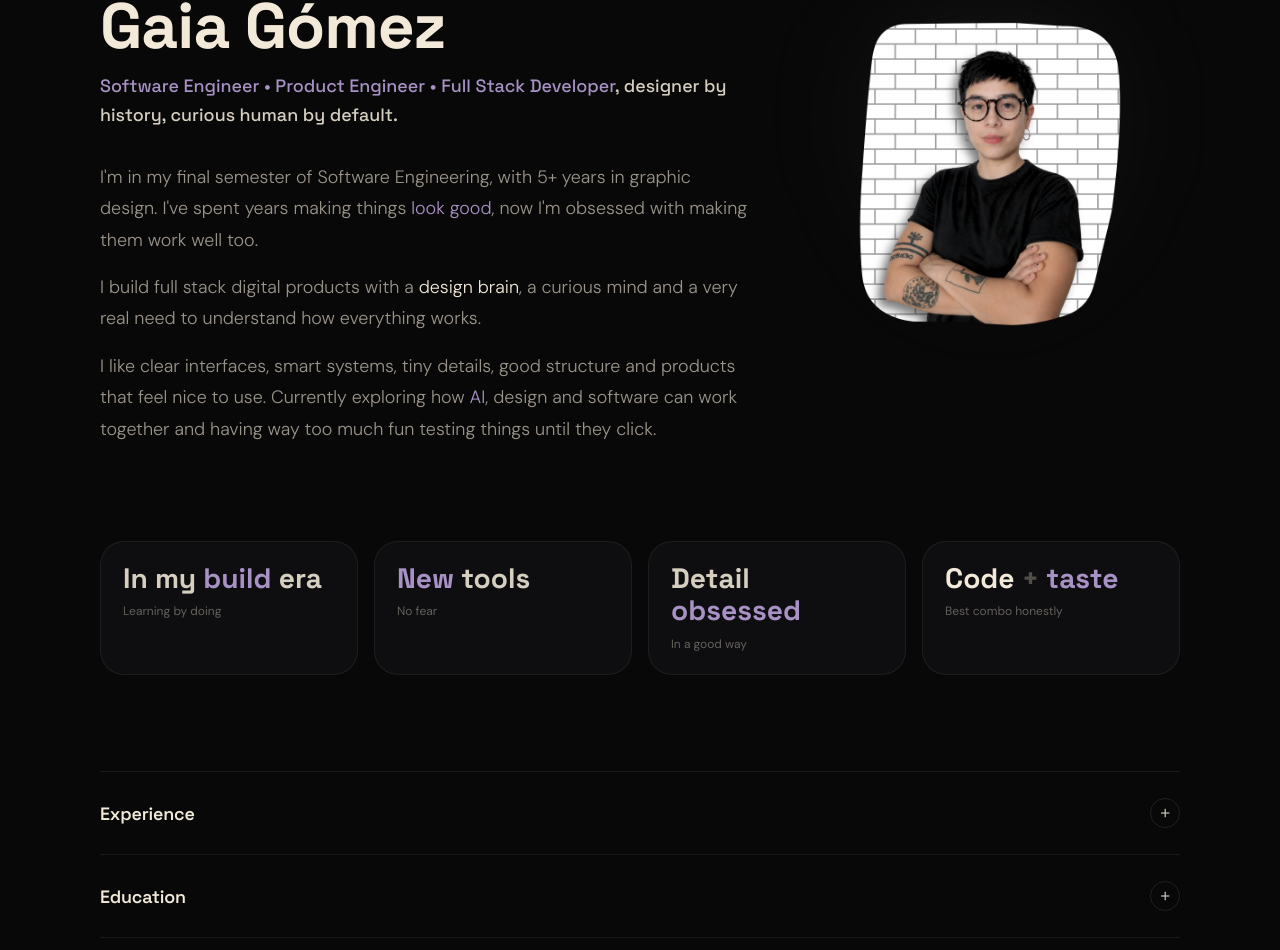
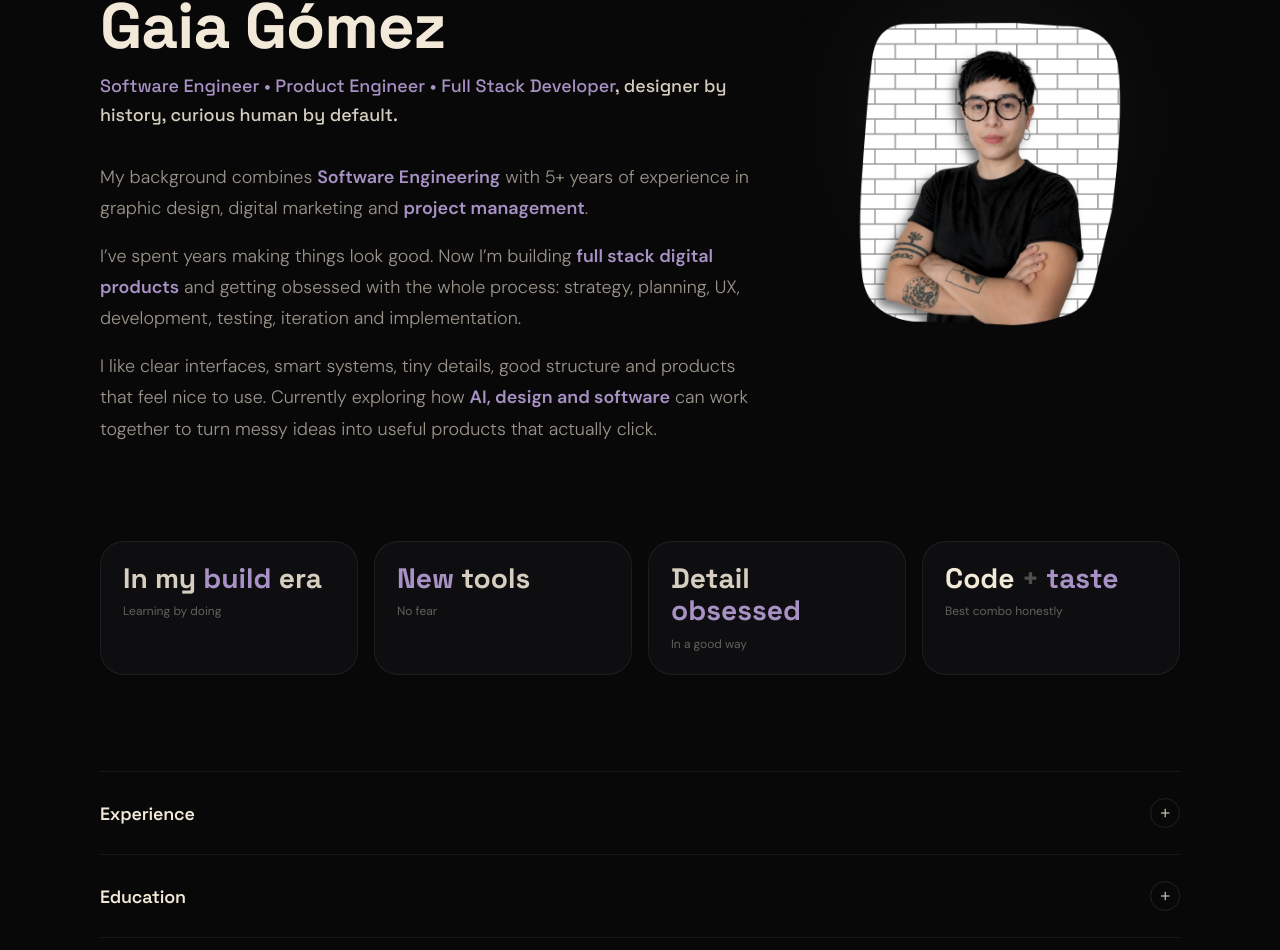
Before and after one commit to GaiaGomez/gaia-gomez-portfolio, a React (Vite) app: page / in a window 1280 px wide. Shown: the part 964-1914 px from the top of the page. Built offline with nearby package versions, Linux system fonts and the light colour scheme.

Commit message:
update about positioning copy

```diff
--- a/src/components/About.jsx
+++ b/src/components/About.jsx
@@ -126,13 +126,15 @@ export default function About() {
             </p>
 
             <p style={{ ...bodyText, marginBottom: '16px' }}>
-              I'm in my final semester of Software Engineering, with 5+ years in graphic design. I've spent years making things <span style={{ color: 'var(--color-lavender)' }}>look good</span>, now I'm obsessed with making them work well too.
+            My background combines <span style={{ color: 'var(--color-lavender)', fontWeight: 700 }}>Software Engineering</span> with 5+ years of experience in graphic design, digital marketing and <span style={{ color: 'var(--color-lavender)', fontWeight: 700 }}>project management</span>.
             </p>
+
             <p style={{ ...bodyText, marginBottom: '16px' }}>
-              I build full stack digital products with a <span style={{ color: 'var(--color-cream)' }}>design brain</span>, a curious mind and a very real need to understand how everything works.
+            I’ve spent years making things look good. Now I’m building <span style={{ color: 'var(--color-lavender)', fontWeight: 700 }}>full stack digital products</span> and getting obsessed with the whole process: strategy, planning, UX, development, testing, iteration and implementation.
             </p>
+
             <p style={bodyText}>
-              I like clear interfaces, smart systems, tiny details, good structure and products that feel nice to use. Currently exploring how <span style={{ color: 'var(--color-lavender)' }}>AI</span>, design and software can work together and having way too much fun testing things until they click.
+            I like clear interfaces, smart systems, tiny details, good structure and products that feel nice to use. Currently exploring how <span style={{ color: 'var(--color-lavender)', fontWeight: 700 }}>AI, design and software</span> can work together to turn messy ideas into useful products that actually click.
             </p>
           </div>
 
```
